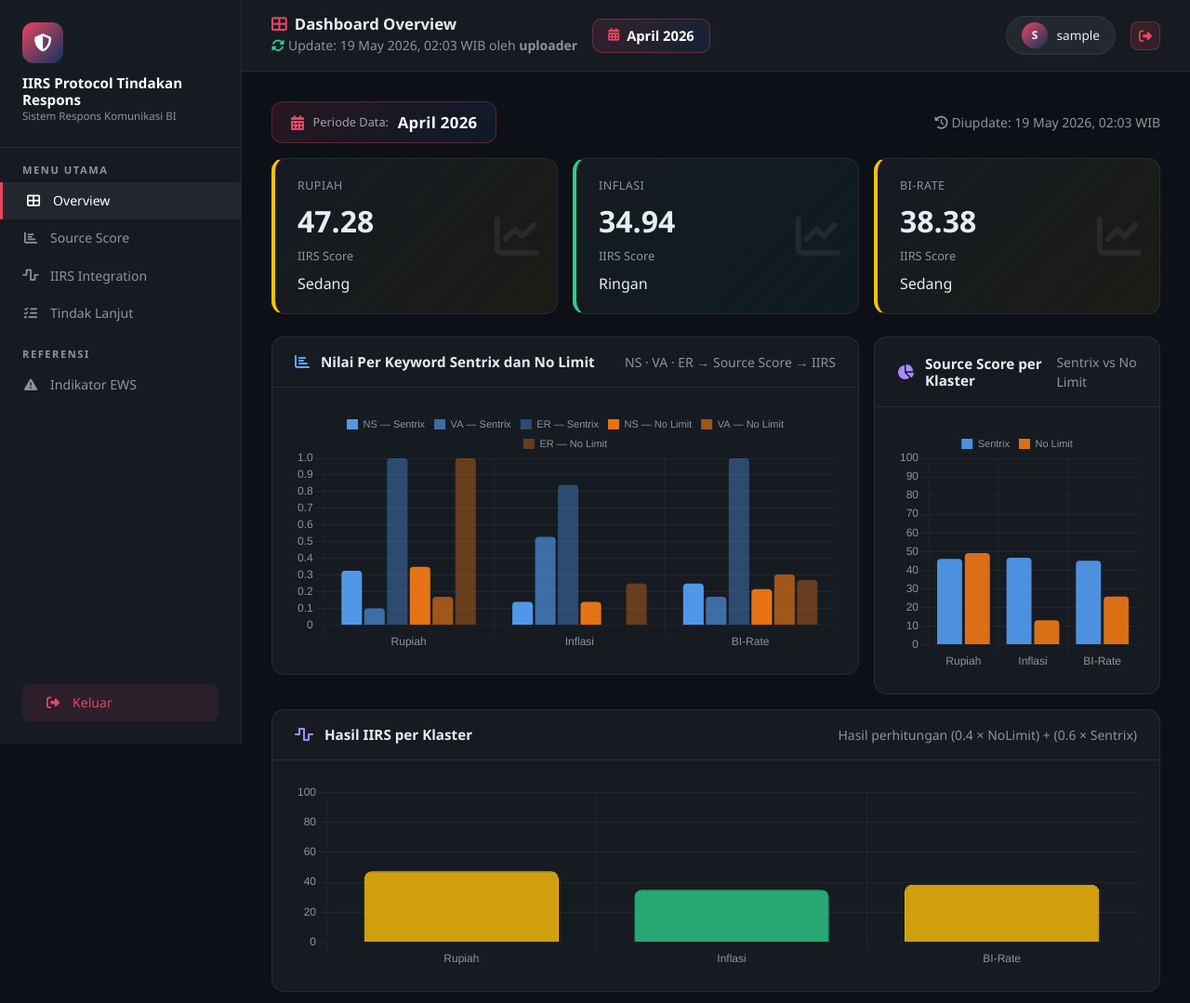
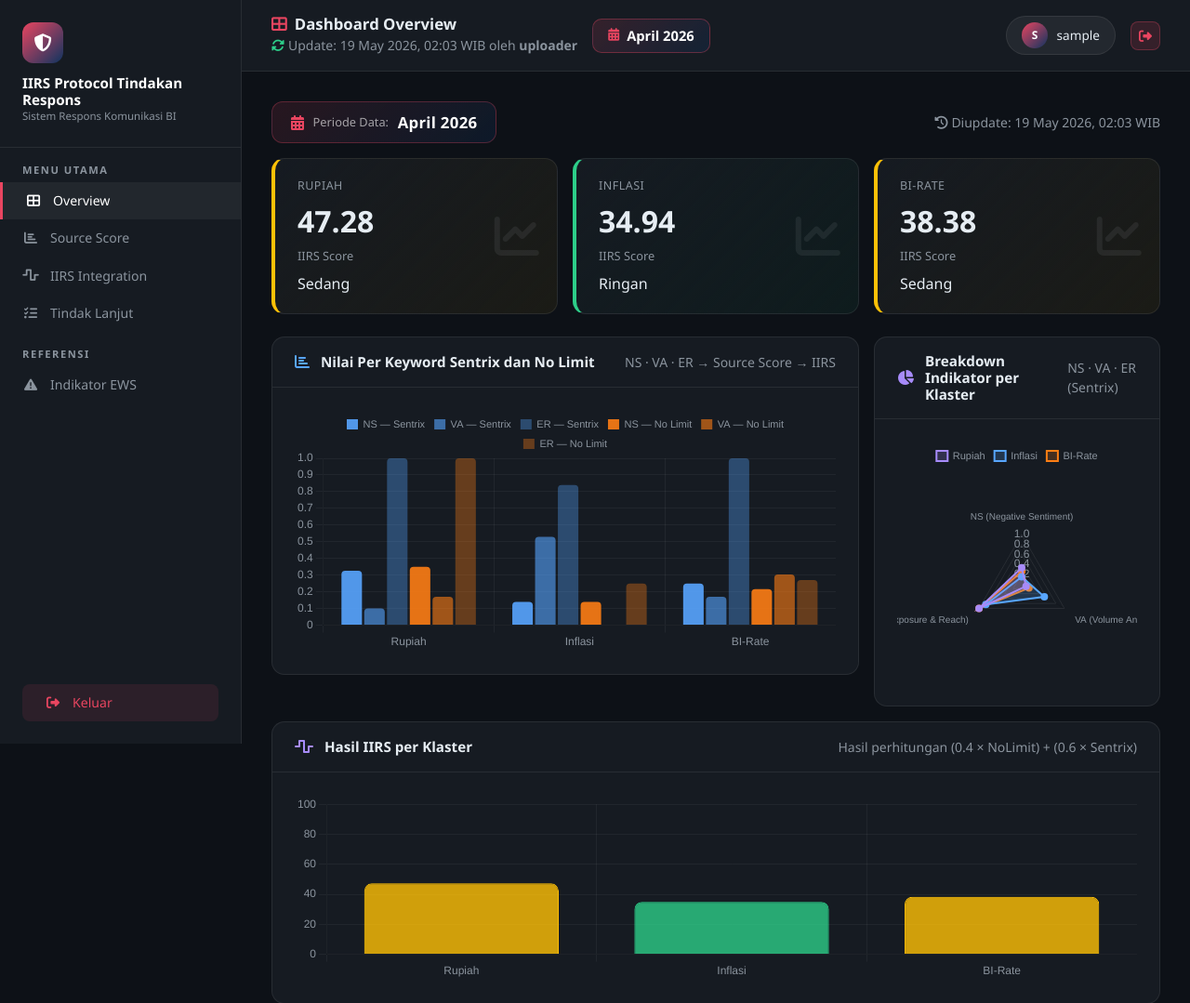
Before and after one commit to pendekarclkp/test_apps, a Flask app: page /dashboard in a window 1280 px wide. Shown: the top 1079 px of the page at 93% size. Run offline with Flask 3, Linux system fonts and the light colour scheme; the visitor is signed in with stand-in values (Sample User, id 1).

Commit message:
Restore radar breakdown with per-cluster NS/VA/ER datasets
https://claude.ai/code/session_012KajSB15QHs2faZ4YuFhrV

```diff
--- a/iirs_app/templates/dashboard.html
+++ b/iirs_app/templates/dashboard.html
@@ -460,8 +460,8 @@
           <div class="panel">
             <div class="panel-header">
               <i class="fas fa-chart-pie" style="color:#a78bfa"></i>
-              <h6>Source Score per Klaster</h6>
-              <small class="ms-auto" style="color:var(--muted);">Sentrix vs No Limit</small>
+              <h6>Breakdown Indikator per Klaster</h6>
+              <small class="ms-auto" style="color:var(--muted);">NS · VA · ER (Sentrix)</small>
             </div>
             <div class="panel-body">
               <div class="chart-wrap">
@@ -1073,22 +1073,26 @@
   });
 
   // Radar chart (overview) — breakdown indikator NS/VA/ER per kanal
+  // Radar breakdown NS/VA/ER per klaster (nilai Sentrix)
+  const radarColors = ['#a78bfa', '#58a6ff', '#fd7e14', '#2dce89', '#ff6b6b'];
+  const radarClusterDatasets = labels.map((cluster, i) => ({
+    label: cluster,
+    data: [sxNS[i], sxVA[i], sxER[i]],
+    backgroundColor: radarColors[i % radarColors.length] + '33',
+    borderColor: radarColors[i % radarColors.length],
+    pointBackgroundColor: radarColors[i % radarColors.length],
+    borderWidth: 2,
+  }));
   new Chart(document.getElementById('radarChart'), {
-    type: 'bar',
+    type: 'radar',
     data: {
-      labels,
-      datasets: [
-        { label: 'Sentrix',  data: sentrixData, backgroundColor: 'rgba(88,166,255,0.85)', borderWidth: 0, borderRadius: 4 },
-        { label: 'No Limit', data: nolimitData,  backgroundColor: 'rgba(253,126,20,0.85)', borderWidth: 0, borderRadius: 4 },
-      ]
+      labels: ['NS (Negative Sentiment)', 'VA (Volume Anomaly)', 'ER (Exposure & Reach)'],
+      datasets: radarClusterDatasets
     },
     options: {
       responsive: true, maintainAspectRatio: false,
       plugins: { legend: { labels: { color: '#8b949e', font: { size: 11 }, boxWidth: 12 } } },
-      scales: {
-        x: { grid: { color: 'rgba(255,255,255,0.05)' }, ticks: { color: '#8b949e' } },
-        y: { grid: { color: 'rgba(255,255,255,0.05)' }, ticks: { color: '#8b949e' }, min: 0, max: 100 }
-      }
+      scales: { r: { suggestedMin: 0, suggestedMax: 1, grid: { color: 'rgba(255,255,255,0.08)' }, ticks: { color: '#8b949e', backdropColor: 'transparent', stepSize: 0.2 }, pointLabels: { color: '#8b949e', font: { size: 10 } } } }
     }
   });
 
```
